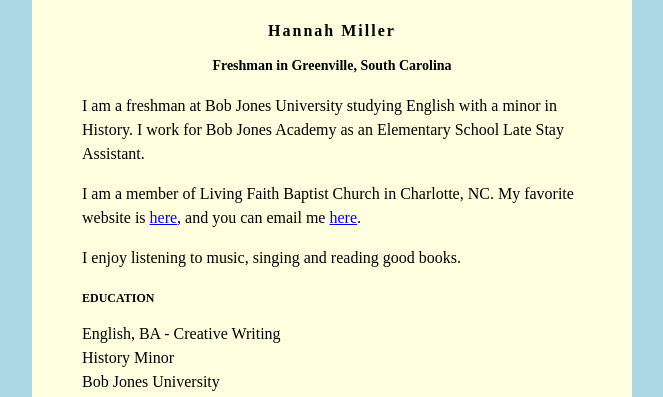
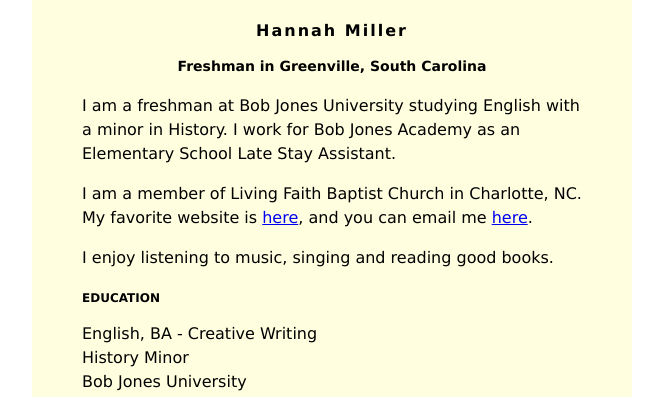
Before and after one commit to HannahMiller06/hannahmiller06.github.io, a plain HTML site: page index.html in a window 1280 px wide. Shown: the top 397 px of the page, without its empty margins (308-971 px from the left). Drawn offline with Linux system fonts and the light colour scheme.

Commit message:
Update index.html

```diff
--- a/index.html
+++ b/index.html
@@ -2,8 +2,8 @@
 <head>
 <style>
 body {
-    background: lightblue;
-    font-family: Times New Roman;
+    background: dessertcream;
+    font-family: Verdana;
 }
 #content {
     background: lightyellow;
```
